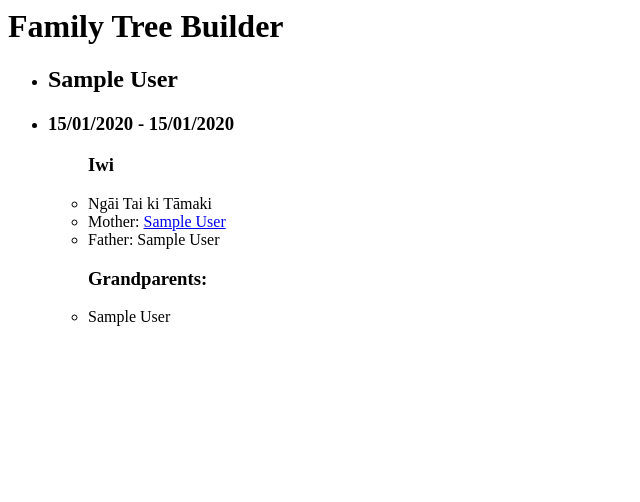
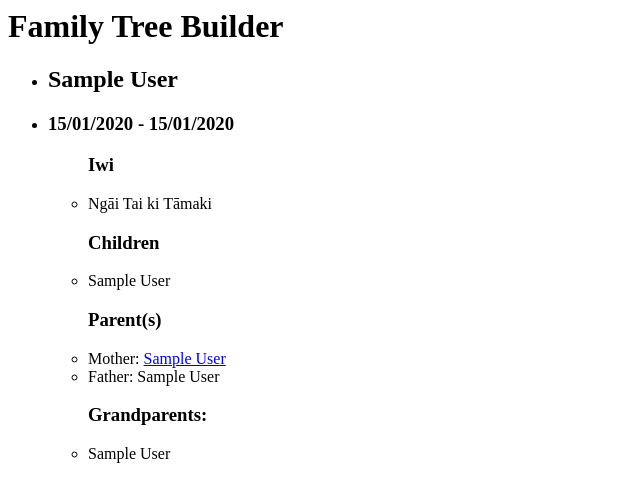
Before and after one commit to katene30/whakapapa-hau, a Django app: page /1 in a window 1280 px wide. Shown: the top 502 px of the page, without its empty margins (0-640 px from the left). Run offline with Django 4.2, Linux system fonts and the light colour scheme; tables that the repository leaves empty hold one stand-in row (values such as "Sample post").

Commit message:
add children to template and fixed parent bug

```diff
--- a/familytree/templates/home.html
+++ b/familytree/templates/home.html
@@ -11,6 +11,16 @@
                 <li>{{ person.iwi }}</li>
             {% endif %}
 
+            {% if children %}
+                <h3>Children</h3>
+                {% for child in children.all %}
+                    <li>{{ child.first_name }} {{ child.last_name }}</li>
+                {% endfor %}
+            {% endif %}
+
+            {% if person.mother or person.father %}
+                <h3>Parent(s)</h3>
+            {% endif %}
             {% if person.mother %}
                 <li>Mother: <a href="{{ person.mother.get_url }}"> {{ person.mother.first_name }} {{ person.mother.last_name }}</a></li>
             {% endif %}
@@ -18,8 +28,6 @@
             {% if person.father %}
                 <li>Father: {{ person.father.first_name }} {{ person.father.last_name }}</li>
             {% endif %}
-
-
 
             {% if siblings %}
                 <h3>Siblings</h3>
```
